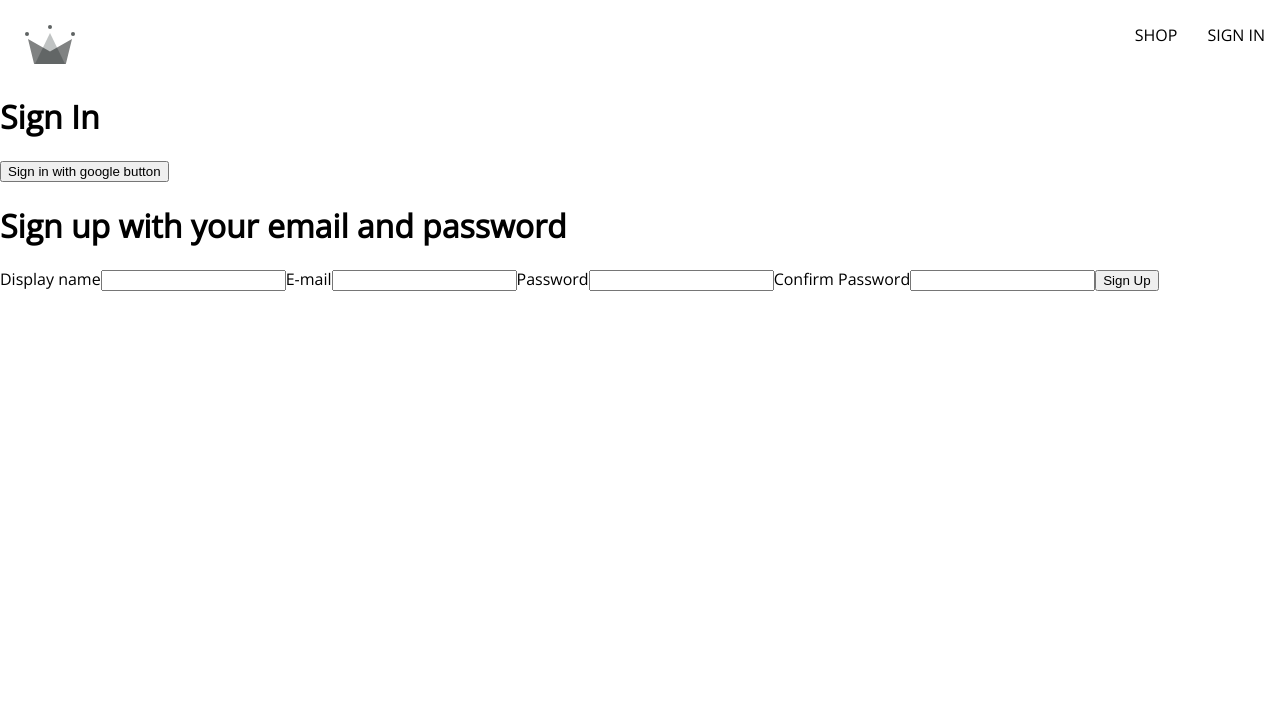
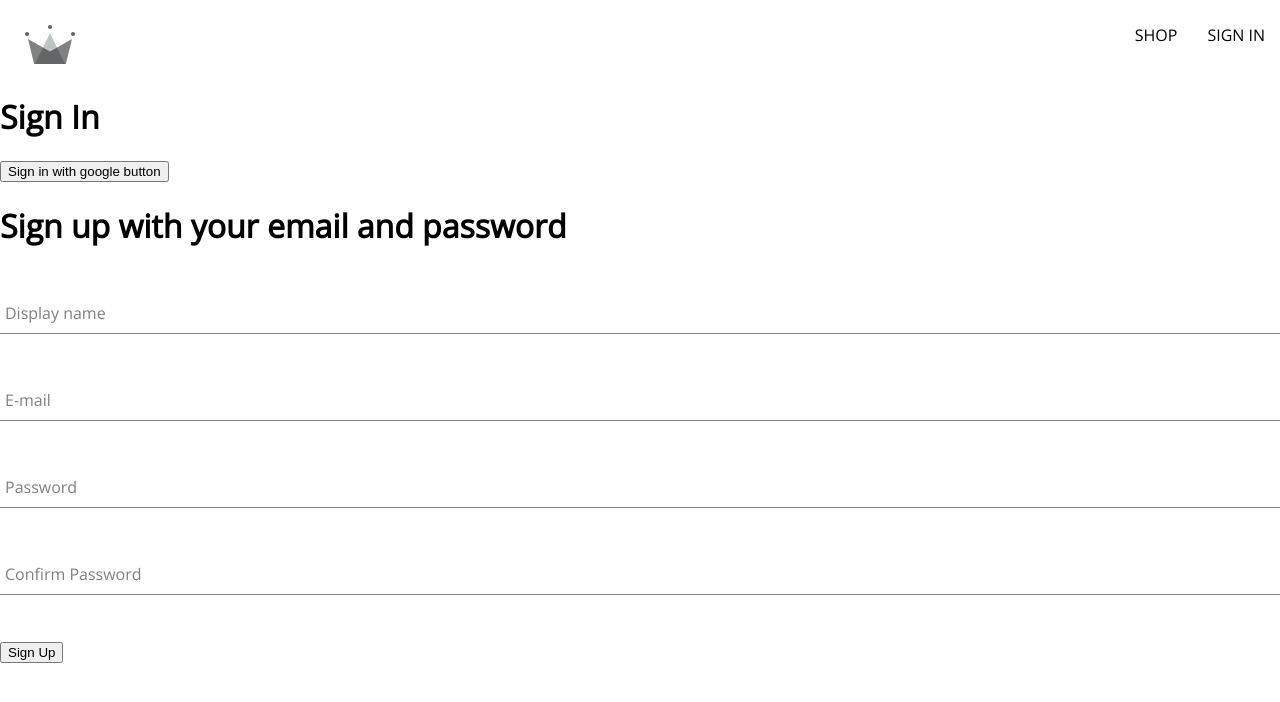
Before and after one commit to CamiloPinzon/crwn-clothing, a React (Create React App) app: page /sign-in in a window 1280 px wide. Shown: the top 702 px of the page. Built offline with nearby package versions, Linux system fonts and the light colour scheme.

Commit message:
Form input component

```diff
--- /dev/null
+++ b/src/components/form-input/form-input.component.jsx
@@ -0,0 +1,12 @@
+import './form-input.styles.scss';
+
+const FormInput = ({label, inputOptions}) => {
+    return(
+        <div className="group">
+            <input className="form-input" {...inputOptions}/>
+            { label && <label className={`${inputOptions.value.length ? 'shrink' : ''} form-input-label`}>{label}</label>}
+        </div>
+    )
+}
+
+export default FormInput;
--- /dev/null
+++ b/src/components/form-input/form-input.styles.scss
@@ -0,0 +1,54 @@
+$sub-color: grey;
+$main-color: black;
+
+@mixin shrinkLabel {
+  top: -14px;
+  font-size: 12px;
+  color: $main-color;
+}
+
+.group {
+  position: relative;
+  margin: 45px 0;
+
+  .form-input {
+    background: none;
+    background-color: white;
+    color: $sub-color;
+    font-size: 18px;
+    padding: 10px 10px 10px 5px;
+    display: block;
+    width: 100%;
+    border: none;
+    border-radius: 0;
+    border-bottom: 1px solid $sub-color;
+    margin: 25px 0;
+
+    &:focus {
+      outline: none;
+    }
+
+    &:focus ~ .form-input-label {
+      @include shrinkLabel();
+    }
+  }
+
+  input[type='password'] {
+    letter-spacing: 0.3em;
+  }
+
+  .form-input-label {
+    color: $sub-color;
+    font-size: 16px;
+    font-weight: normal;
+    position: absolute;
+    pointer-events: none;
+    left: 5px;
+    top: 10px;
+    transition: 300ms ease all;
+
+    &.shrink {
+      @include shrinkLabel();
+    }
+  }
+}
--- a/src/components/sign-up-form/sign-up-form.compoent.jsx
+++ b/src/components/sign-up-form/sign-up-form.compoent.jsx
@@ -1,6 +1,7 @@
 import { Fragment, useState } from "react";
+import { createAuthUserWithEmailAndPassword, createUserDocumentFromAuth } from "../../utils/firebase/firebase.utils";
 
-import { createAuthUserWithEmailAndPassword, createUserDocumentFromAuth } from "../../utils/firebase/firebase.utils";
+import FormInput from "../form-input/form-input.component";
 
 const defaultFormFields = {
     displayName: '',
@@ -33,7 +34,7 @@
             if(error.code === 'auth/email-already-in-use') {
                 alert('can not create user, email already in use');
             } else {
-                console.error(error);
+                console.error(error.code);
             }
         }
     }
@@ -47,14 +48,55 @@
         <Fragment>
             <h1>Sign up with your email and password</h1>
             <form onSubmit={handleSubmit}>
-                <label htmlFor="">Display name</label>
-                <input type="text" required="required" onChange={handleChange} name="displayName" value={displayName}/>
-                <label htmlFor="">E-mail</label>
-                <input type="email" required="required" onChange={handleChange} name="email" value={email}/>
-                <label htmlFor="">Password</label>
-                <input type="password" required="required" onChange={handleChange} name="password" value={password}/>
-                <label htmlFor="">Confirm Password</label>
-                <input type="password" required="required" onChange={handleChange} name="confirmPassword" value={confirmPassword}/>
+                <FormInput
+                    label='Display name'
+                    inputOptions = {
+                        {
+                            type: 'text',
+                            required: true,
+                            onChange: handleChange,
+                            name: 'displayName',
+                            value: displayName
+                        }
+                    }
+                    />
+
+                <FormInput
+                    label='E-mail'
+                    inputOptions = {
+                        {
+                            type: 'email',
+                            required: true,
+                            onChange: handleChange,
+                            name: 'email',
+                            value: email
+                        }
+                    }/>
+
+               <FormInput
+                    label='Password'
+                    inputOptions = {
+                        {
+                            type: "password",
+                            required: true,
+                            onChange: handleChange,
+                            name: "password",
+                            value: password
+                        }
+                    }/>
+
+                <FormInput
+                    label='Confirm Password'
+                    inputOptions = {
+                        {
+                            type: 'password',
+                            required: true,
+                            onChange: handleChange,
+                            name: 'confirmPassword',
+                            value: confirmPassword
+                        }
+                    }/>
+
                 <button type="submit">Sign Up</button>
             </form>
         </Fragment>
```
